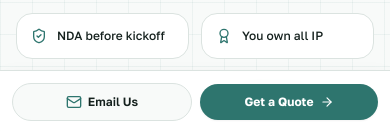
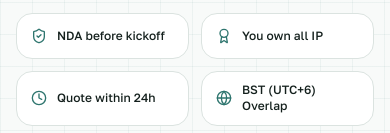
Before and after one commit to mdshafayatullahshanto/escalup, a React (Vite) app: page / in a window 390 px wide. Shown: the part 711-844 px from the top of the page. Built offline with nearby package versions, Linux system fonts and the light colour scheme; no server answers.

Commit message:
feat: remove sticky mobile CTA bar (Email Us / Get a Quote)

```diff
--- a/src/App.jsx
+++ b/src/App.jsx
@@ -4,7 +4,6 @@ import { motion, useScroll, useSpring, AnimatePresence } from 'framer-motion';
 import { ThemeProvider } from './context/ThemeContext';
 import Navbar from './components/Navbar';
 import Footer from './components/Footer';
-import StickyMobileCTA from './components/StickyMobileCTA';
 import FloatingActions from './components/FloatingActions';
 import CalendlyModal from './components/CalendlyModal';
 import CustomCursor from './components/CustomCursor';
@@ -118,9 +117,6 @@ export default function App() {
           {/* Desktop Floating Actions (Scroll to Top) */}
           <FloatingActions />
 
-          {/* Mobile Sticky Bottom CTA */}
-          <StickyMobileCTA />
-
           {/* Global Modals with AnimatePresence */}
           <AnimatePresence>
             {calendlyOpen && (
```
